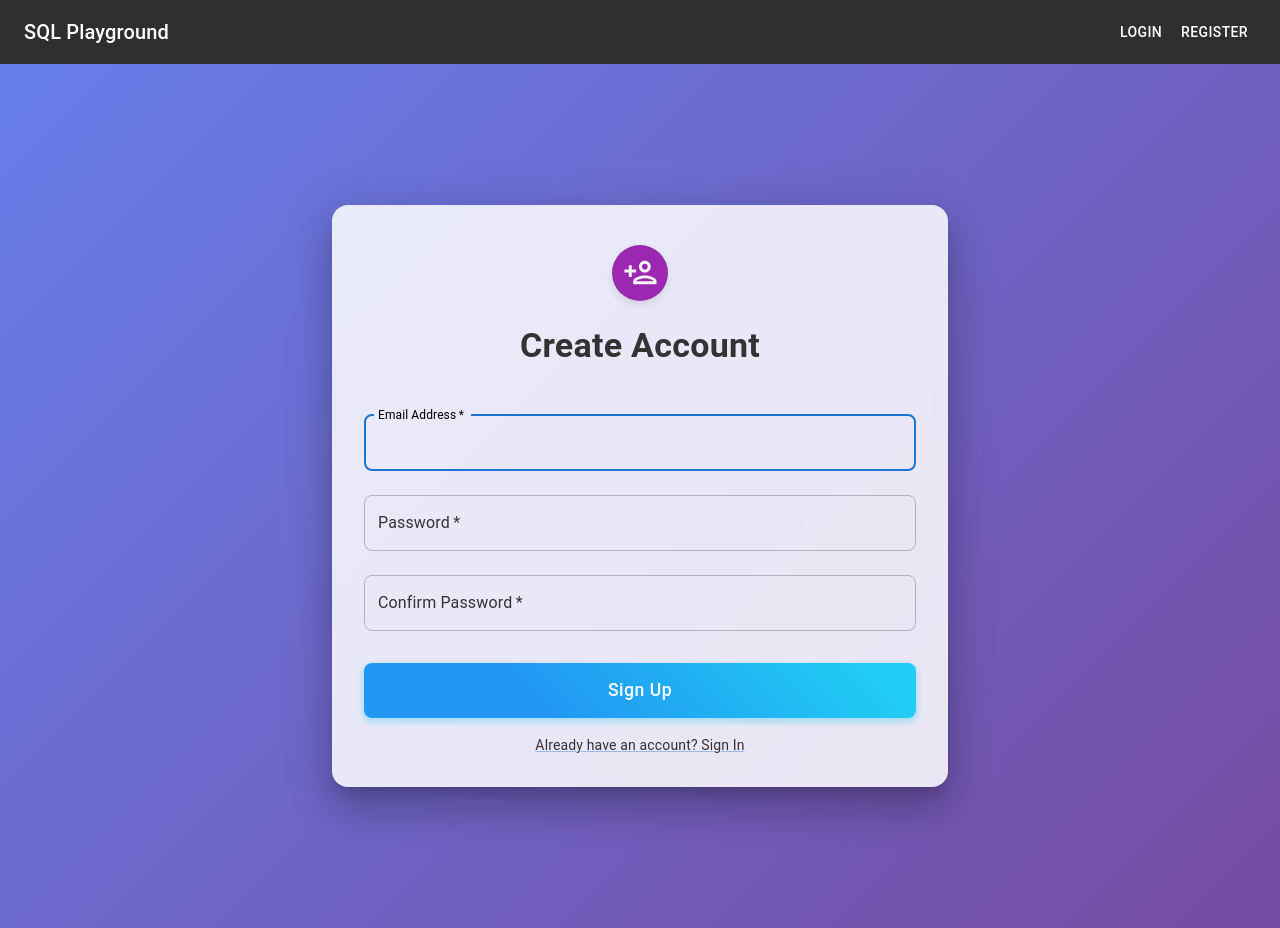
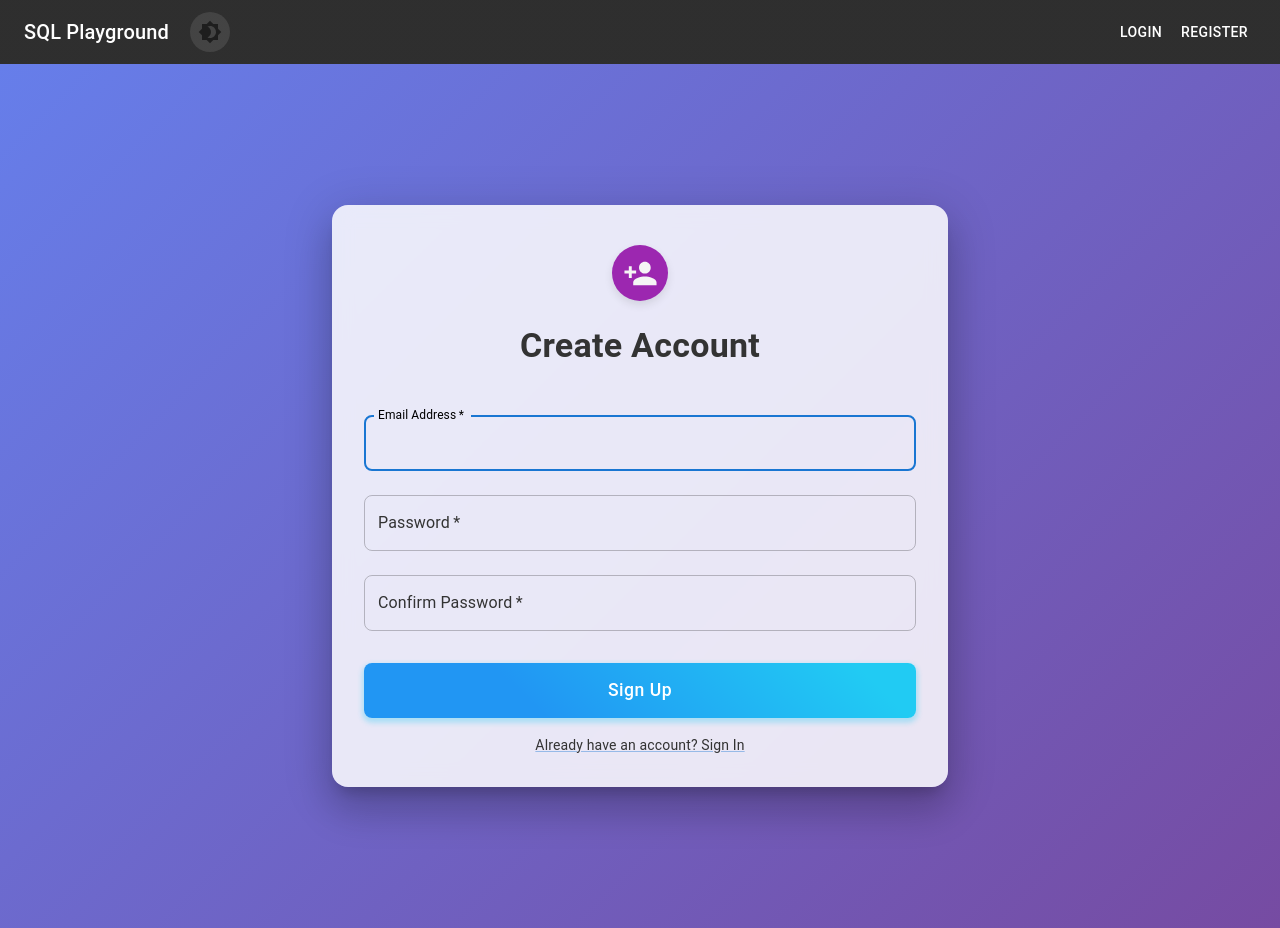
Before and after one commit to Harith-Y/SQL-Playground, a React (Create React App) app in the folder client/: page /register in a window 1280 px wide. Built offline with nearby package versions, Linux system fonts and the light colour scheme; no server answers.

Commit message:
Implement dark mode support in authentication components by integrating AuthThemeToggle and updating styles in Login, Register, and Forgot Password pages to reflect theme changes.

```diff
--- a/client/src/components/ForgotPassword.tsx
+++ b/client/src/components/ForgotPassword.tsx
@@ -8,14 +8,17 @@ import {
   Container,
   Paper,
   Link,
+  Avatar,
   Alert,
-  Avatar,
 } from '@mui/material';
 import { sendPasswordReset } from '../services/firebase';
 import VpnKeyOutlinedIcon from '@mui/icons-material/VpnKeyOutlined';
+import AuthThemeToggle from './AuthThemeToggle';
+import { useAuthTheme } from '../contexts/AuthThemeContext';
 
 const ForgotPassword = () => {
   const navigate = useNavigate();
+  const { isDarkMode } = useAuthTheme();
   const [email, setEmail] = useState('');
   const [error, setError] = useState<string | null>(null);
   const [success, setSuccess] = useState<string | null>(null);
@@ -49,6 +52,7 @@ const ForgotPassword = () => {
         py: 4,
       }}
     >
+      <AuthThemeToggle />
       <Container maxWidth="sm">
         <Box
           sx={{
@@ -66,25 +70,25 @@ const ForgotPassword = () => {
               alignItems: 'center',
               width: '100%',
               borderRadius: 4,
-              background: 'rgba(255, 255, 255, 0.85)',
+              background: isDarkMode ? 'rgba(0, 0, 0, 0.85)' : 'rgba(255, 255, 255, 0.85)',
               backdropFilter: 'blur(10px)',
               transition: 'transform 0.3s ease-in-out',
               '&:hover': {
                 transform: 'translateY(-5px)',
               },
               '& .MuiTypography-root': {
-                color: '#333',
+                color: isDarkMode ? '#fff' : '#333',
               },
               '& .MuiInputLabel-root': {
-                color: '#333',
+                color: isDarkMode ? '#fff' : '#333',
                 '&.Mui-focused': {
-                  color: '#000',
+                  color: isDarkMode ? '#fff' : '#000',
                 },
               },
               '& .MuiOutlinedInput-root': {
-                color: '#333',
+                color: isDarkMode ? '#fff' : '#333',
                 '& fieldset': {
-                  borderColor: 'rgba(0, 0, 0, 0.23)',
+                  borderColor: isDarkMode ? 'rgba(255, 255, 255, 0.23)' : 'rgba(0, 0, 0, 0.23)',
                 },
                 '&:hover fieldset': {
                   borderColor: 'primary.main',
--- a/client/src/components/Login.tsx
+++ b/client/src/components/Login.tsx
@@ -12,9 +12,12 @@ import {
 } from '@mui/material';
 import { loginUser } from '../services/firebase';
 import LockOutlinedIcon from '@mui/icons-material/LockOutlined';
+import AuthThemeToggle from './AuthThemeToggle';
+import { useAuthTheme } from '../contexts/AuthThemeContext';
 
 const Login = () => {
   const navigate = useNavigate();
+  const { isDarkMode } = useAuthTheme();
   const [formData, setFormData] = useState({
     email: '',
     password: '',
@@ -52,6 +55,7 @@ const Login = () => {
         py: 4,
       }}
     >
+      <AuthThemeToggle />
       <Container maxWidth="sm">
         <Box
           sx={{
@@ -69,25 +73,25 @@ const Login = () => {
               alignItems: 'center',
               width: '100%',
               borderRadius: 4,
-              background: 'rgba(255, 255, 255, 0.85)',
+              background: isDarkMode ? 'rgba(0, 0, 0, 0.85)' : 'rgba(255, 255, 255, 0.85)',
               backdropFilter: 'blur(10px)',
               transition: 'transform 0.3s ease-in-out',
               '&:hover': {
                 transform: 'translateY(-5px)',
               },
               '& .MuiTypography-root': {
-                color: '#333',
+                color: isDarkMode ? '#fff' : '#333',
               },
               '& .MuiInputLabel-root': {
-                color: '#333',
+                color: isDarkMode ? '#fff' : '#333',
                 '&.Mui-focused': {
-                  color: '#000',
+                  color: isDarkMode ? '#fff' : '#000',
                 },
               },
               '& .MuiOutlinedInput-root': {
-                color: '#333',
+                color: isDarkMode ? '#fff' : '#333',
                 '& fieldset': {
-                  borderColor: 'rgba(0, 0, 0, 0.23)',
+                  borderColor: isDarkMode ? 'rgba(255, 255, 255, 0.23)' : 'rgba(0, 0, 0, 0.23)',
                 },
                 '&:hover fieldset': {
                   borderColor: 'primary.main',
--- a/client/src/components/Register.tsx
+++ b/client/src/components/Register.tsx
@@ -8,22 +8,22 @@ import {
   Container,
   Paper,
   Link,
-  Alert,
   Avatar,
 } from '@mui/material';
 import { registerUser } from '../services/firebase';
-import PersonAddOutlinedIcon from '@mui/icons-material/PersonAddOutlined';
+import PersonAddIcon from '@mui/icons-material/PersonAdd';
+import AuthThemeToggle from './AuthThemeToggle';
+import { useAuthTheme } from '../contexts/AuthThemeContext';
 
 const Register = () => {
   const navigate = useNavigate();
+  const { isDarkMode } = useAuthTheme();
   const [formData, setFormData] = useState({
     email: '',
     password: '',
     confirmPassword: '',
   });
-  const [error, setError] = useState<string | null>(null);
-  const [success, setSuccess] = useState<string | null>(null);
-  const [loading, setLoading] = useState(false);
+  const [error, setError] = useState('');
 
   const handleChange = (e: React.ChangeEvent<HTMLInputElement>) => {
     const { name, value } = e.target;
@@ -35,41 +35,18 @@ const Register = () => {
 
   const handleSubmit = async (e: React.FormEvent) => {
     e.preventDefault();
-    setError(null);
-    setSuccess(null);
-    setLoading(true);
+    setError('');
 
-    // Validate passwords match
     if (formData.password !== formData.confirmPassword) {
       setError('Passwords do not match');
-      setLoading(false);
-      return;
-    }
-
-    // Validate password length
-    if (formData.password.length < 6) {
-      setError('Password must be at least 6 characters long');
-      setLoading(false);
       return;
     }
 
     try {
       await registerUser(formData.email, formData.password);
-      setSuccess('Registration successful! Please check your email for verification link.');
-      // Clear form
-      setFormData({
-        email: '',
-        password: '',
-        confirmPassword: '',
-      });
-      // Redirect to login after 3 seconds
-      setTimeout(() => {
-        navigate('/login');
-      }, 3000);
+      navigate('/');
     } catch (err) {
       setError(err instanceof Error ? err.message : 'Registration failed');
-    } finally {
-      setLoading(false);
     }
   };
 
@@ -84,6 +61,7 @@ const Register = () => {
         py: 4,
       }}
     >
+      <AuthThemeToggle />
       <Container maxWidth="sm">
         <Box
           sx={{
@@ -101,25 +79,25 @@ const Register = () => {
               alignItems: 'center',
               width: '100%',
               borderRadius: 4,
-              background: 'rgba(255, 255, 255, 0.85)',
+              background: isDarkMode ? 'rgba(0, 0, 0, 0.85)' : 'rgba(255, 255, 255, 0.85)',
               backdropFilter: 'blur(10px)',
               transition: 'transform 0.3s ease-in-out',
               '&:hover': {
                 transform: 'translateY(-5px)',
               },
               '& .MuiTypography-root': {
-                color: '#333',
+                color: isDarkMode ? '#fff' : '#333',
               },
               '& .MuiInputLabel-root': {
-                color: '#333',
+                color: isDarkMode ? '#fff' : '#333',
                 '&.Mui-focused': {
-                  color: '#000',
+                  color: isDarkMode ? '#fff' : '#000',
                 },
               },
               '& .MuiOutlinedInput-root': {
-                color: '#333',
+                color: isDarkMode ? '#fff' : '#333',
                 '& fieldset': {
-                  borderColor: 'rgba(0, 0, 0, 0.23)',
+                  borderColor: isDarkMode ? 'rgba(255, 255, 255, 0.23)' : 'rgba(0, 0, 0, 0.23)',
                 },
                 '&:hover fieldset': {
                   borderColor: 'primary.main',
@@ -139,22 +117,12 @@ const Register = () => {
                 boxShadow: '0 4px 8px rgba(0,0,0,0.1)',
               }}
             >
-              <PersonAddOutlinedIcon fontSize="large" />
+              <PersonAddIcon fontSize="large" />
             </Avatar>
             <Typography component="h1" variant="h4" sx={{ mt: 2, mb: 3, fontWeight: 'bold' }}>
               Create Account
             </Typography>
             <Box component="form" onSubmit={handleSubmit} sx={{ mt: 1, width: '100%' }}>
-              {error && (
-                <Alert severity="error" sx={{ mb: 2, borderRadius: 2 }}>
-                  {error}
-                </Alert>
-              )}
-              {success && (
-                <Alert severity="success" sx={{ mb: 2, borderRadius: 2 }}>
-                  {success}
-                </Alert>
-              )}
               <TextField
                 margin="normal"
                 required
@@ -215,6 +183,11 @@ const Register = () => {
                   },
                 }}
               />
+              {error && (
+                <Typography color="error" sx={{ mt: 2, textAlign: 'center' }}>
+                  {error}
+                </Typography>
+              )}
               <Button
                 type="submit"
                 fullWidth
@@ -232,17 +205,14 @@ const Register = () => {
                     background: 'linear-gradient(45deg, #1976D2 30%, #1E88E5 90%)',
                   },
                 }}
-                disabled={loading}
               >
-                {loading ? 'Creating Account...' : 'Sign Up'}
+                Sign Up
               </Button>
               <Box sx={{ textAlign: 'center' }}>
                 <Link
-                  component="button"
+                  href="/login"
                   variant="body2"
-                  onClick={() => navigate('/login')}
                   sx={{
-                    cursor: 'pointer',
                     color: 'primary.main',
                     '&:hover': {
                       textDecoration: 'underline',
--- a/client/src/contexts/AuthThemeContext.tsx
+++ b/client/src/contexts/AuthThemeContext.tsx
@@ -1,4 +1,4 @@
-import React, { createContext, useContext, useState, useMemo } from 'react';
+import React, { createContext, useContext, useState, useEffect, useMemo } from 'react';
 import { ThemeProvider as MUIThemeProvider, createTheme } from '@mui/material';
 
 interface AuthThemeContextType {
@@ -60,7 +60,19 @@ const lightTheme = createTheme({
 });
 
 export const AuthThemeProvider: React.FC<{ children: React.ReactNode }> = ({ children }) => {
-  const [isDarkMode, setIsDarkMode] = useState(false);
+  const [isDarkMode, setIsDarkMode] = useState(() => {
+    // Check localStorage first, then system preference
+    const savedTheme = localStorage.getItem('authTheme');
+    if (savedTheme) {
+      return savedTheme === 'dark';
+    }
+    return window.matchMedia('(prefers-color-scheme: dark)').matches;
+  });
+
+  useEffect(() => {
+    // Save theme preference to localStorage whenever it changes
+    localStorage.setItem('authTheme', isDarkMode ? 'dark' : 'light');
+  }, [isDarkMode]);
 
   const theme = useMemo(() => (isDarkMode ? darkTheme : lightTheme), [isDarkMode]);
 
```
